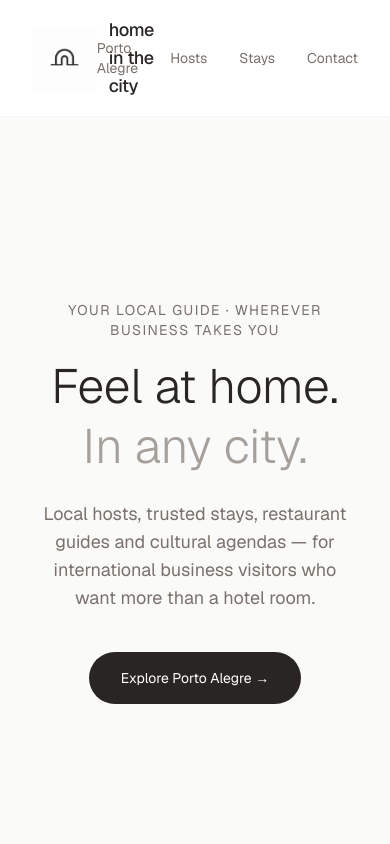
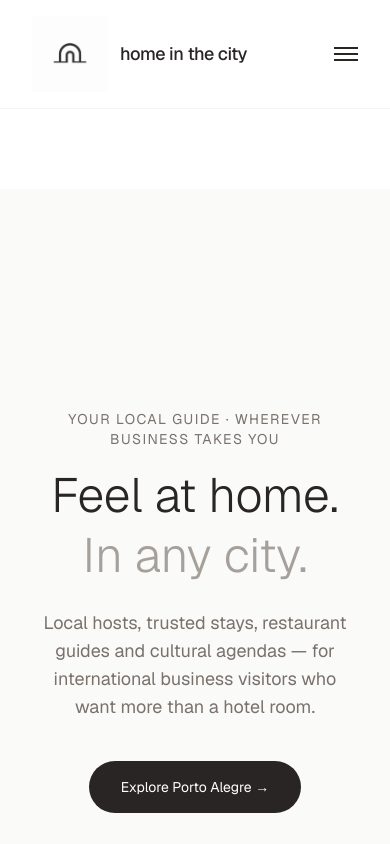
Before and after one commit to Armijnv/homeinthe-city, a Next.js app: page / in a window 390 px wide. Shown: the top 844 px of the page. Built offline with nearby package versions, Linux system fonts and the light colour scheme.

Commit message:
hamburger menu

```diff
--- a/app/components/Header.tsx
+++ b/app/components/Header.tsx
@@ -3,16 +3,18 @@
 import Link from "next/link";
 import Image from "next/image";
 import { usePathname } from "next/navigation";
+import { useState } from "react";
 
 export default function Header() {
   const pathname = usePathname();
+  const [open, setOpen] = useState(false);
 
   const title = pathname.includes("/brazil/porto-alegre")
     ? "in Porto Alegre"
     : "home in the city";
 
   return (
-    <header className="fixed top-0 left-0 right-0 z-50 flex items-center justify-between px-8 py-4 bg-white/90 backdrop-blur-sm border-b border-stone-100">
+    <header className="fixed top-0 left-0 right-0 z-50 flex items-center justify-between px-8 py-4 bg-white/90 backdrop-blur-sm border-b border-stone-100 relative">
       <Link href="/" className="flex items-center gap-3">
         <Image
           src="/logo.png"
@@ -26,7 +28,7 @@ export default function Header() {
         </span>
       </Link>
 
-      <nav className="flex items-center gap-8 text-sm text-stone-500">
+      <nav className="hidden md:flex items-center gap-8 text-sm text-stone-500">
         <Link href="/brazil/porto-alegre" className="hover:text-stone-800 transition-colors">
           Porto Alegre
         </Link>
@@ -40,6 +42,36 @@ export default function Header() {
           Contact
         </a>
       </nav>
+
+      <button
+        onClick={() => setOpen(!open)}
+        className="md:hidden flex flex-col gap-1"
+      >
+        <span className="w-6 h-[2px] bg-stone-800"></span>
+        <span className="w-6 h-[2px] bg-stone-800"></span>
+        <span className="w-6 h-[2px] bg-stone-800"></span>
+      </button>
+
+      {open && (
+        <div className="absolute top-full left-0 w-full bg-white border-t border-stone-100 flex flex-col items-start p-6 gap-4 text-stone-700">
+          <Link href="/brazil/porto-alegre" onClick={() => setOpen(false)}>
+            Porto Alegre
+          </Link>
+          <Link href="/brazil/porto-alegre/hosts" onClick={() => setOpen(false)}>
+            Hosts
+          </Link>
+          <Link href="/brazil/porto-alegre/stays" onClick={() => setOpen(false)}>
+            Stays
+          </Link>
+          <a
+            href="https://wa.me/+5551997783369"
+            target="_blank"
+            onClick={() => setOpen(false)}
+          >
+            Contact
+          </a>
+        </div>
+      )}
     </header>
   );
 }
```
